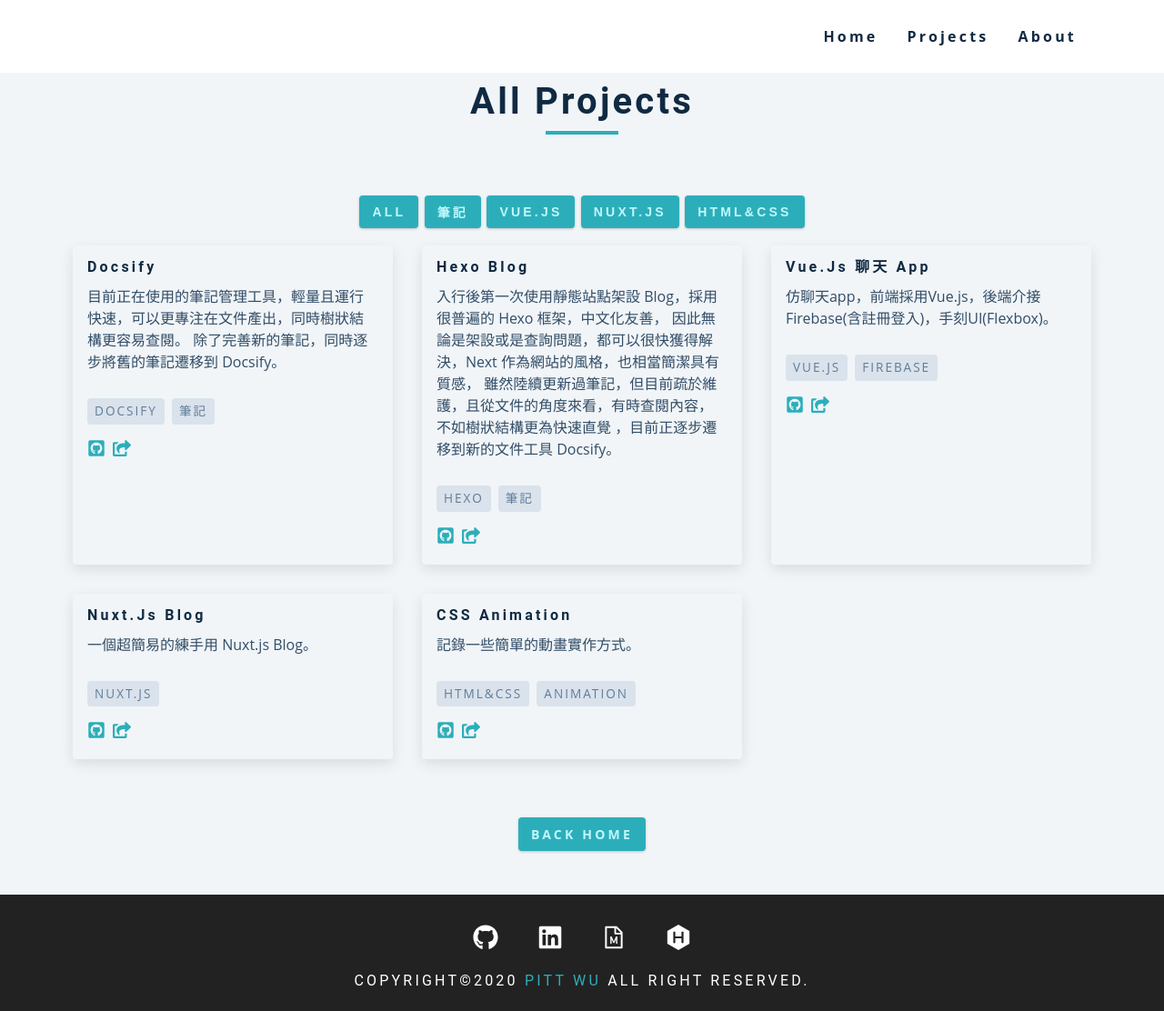
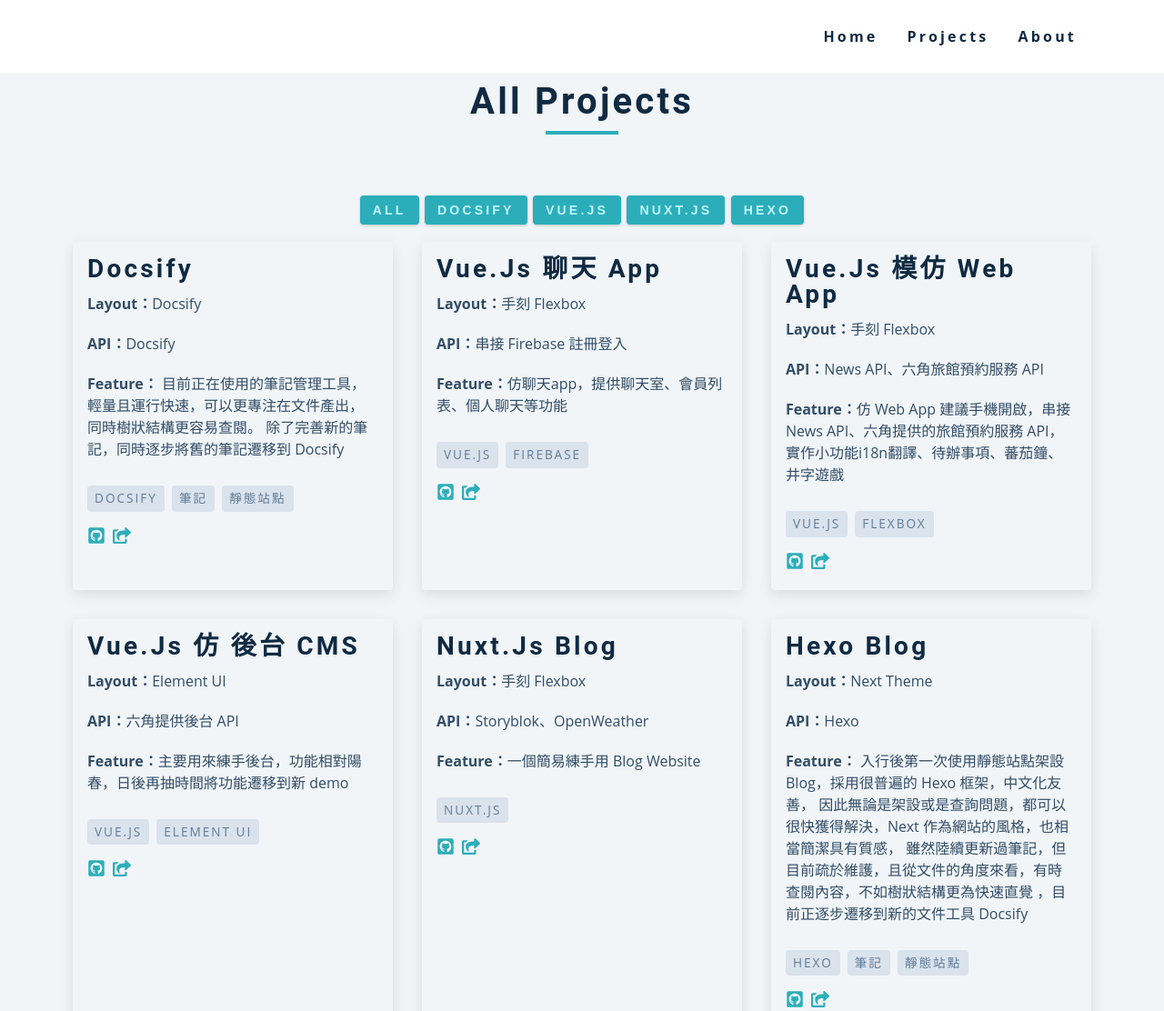
Before and after one commit to wuzhe0912/portfolio-app-gatsby, a Gatsby site: page /projects in a window 1280 px wide. Shown: the top 1112 px of the page at 91% size. Built offline with nearby package versions, Linux system fonts and the light colour scheme; Gatsby itself is replaced by a stand-in of ours.

Commit message:
[fix]：調整工作經驗欄位在小尺寸手機樣式，修改 about 的內容介紹 [featue]：添加舊專案到 Project 列表

```diff
--- a/src/constants/project-list.js
+++ b/src/constants/project-list.js
@@ -1,29 +1,52 @@
 export default [
   {
     id: 0,
-    tag: '筆記',
+    tag: 'Docsify',
     list: [
       {
-        title: "Docsify",
-        desc: `
-                目前正在使用的筆記管理工具，輕量且運行快速，可以更專注在文件產出，同時樹狀結構更容易查閱。
-                除了完善新的筆記，同時逐步將舊的筆記遷移到 Docsify。
-              `,
+        title: 'Docsify',
+        layout: 'Docsify',
+        api: 'Docsify',
+        feature: `
+                  目前正在使用的筆記管理工具，輕量且運行快速，可以更專注在文件產出，同時樹狀結構更容易查閱。
+                  除了完善新的筆記，同時逐步將舊的筆記遷移到 Docsify
+                `,
         github: 'https://github.com/wuzhe0912/docsify-note',
         link: 'https://docsify-pitt.netlify.app/',
-        tags: ['Docsify', '筆記'],
+        tags: ['Docsify', '筆記', '靜態站點'],
+      },
+    ],
+  },
+  {
+    id: 1,
+    tag: 'Vue.js',
+    list: [
+      {
+        title: 'Vue.js 聊天 App',
+        layout: '手刻 Flexbox',
+        api: '串接 Firebase 註冊登入',
+        feature: '仿聊天app，提供聊天室、會員列表、個人聊天等功能',
+        github: 'https://github.com/wuzhe0912/vue-firebase-chat',
+        link: 'https://vue-chat-6a66d.web.app/',
+        tags: ['Vue.js', 'Firebase'],
       },
       {
-        title: "Hexo Blog",
-        desc: `
-                入行後第一次使用靜態站點架設 Blog，採用很普遍的 Hexo 框架，中文化友善，
-                因此無論是架設或是查詢問題，都可以很快獲得解決，Next 作為網站的風格，也相當簡潔具有質感，
-                雖然陸續更新過筆記，但目前疏於維護，且從文件的角度來看，有時查閱內容，不如樹狀結構更為快速直覺
-                ，目前正逐步遷移到新的文件工具 Docsify。
-              `,
-        github: 'https://github.com/wuzhe0912/pittwu-blog',
-        link: 'https://pittwu-blog.netlify.app/',
-        tags: ['Hexo', '筆記'],
+        title: 'Vue.js 模仿 Web App',
+        layout: '手刻 Flexbox',
+        api: 'News API、六角旅館預約服務 API',
+        feature: '仿 Web App 建議手機開啟，串接 News API、六角提供的旅館預約服務 API，實作小功能i18n翻譯、待辦事項、蕃茄鐘、井字遊戲',
+        github: 'https://github.com/wuzhe0912/vue-tools-app',
+        link: 'https://vue-tools-app.netlify.app/',
+        tags: ['Vue.js', 'FlexBox'],
+      },
+      {
+        title: 'Vue.js 仿 後台 CMS',
+        layout: 'Element UI',
+        api: '六角提供後台 API',
+        feature: '主要用來練手後台，功能相對陽春，日後再抽時間將功能遷移到新 demo',
+        github: 'https://github.com/wuzhe0912/vue-shope-admin',
+        link: 'https://vue-shope-admin.netlify.app/',
+        tags: ['Vue.js', 'Element UI'],
       },
     ],
   },
@@ -32,47 +55,62 @@ export default [
   //   tag: 'JavaScript',
   //   list: [
   //     {
-  //       title: "Vanilla JS title",
+  //       title: 'Vanilla JS title',
   //       desc: `Vanilla JS desc`,
   //       github: '',
   //       link: 'https://www.oxxostudio.tw/articles/201908/js-array.html',
-  //       tags: ['JavaScript'],
-  //     },
-  //     {
-  //       title: "Vanilla JS title",
-  //       desc: `Vanilla JS desc`,
-  //       github: '',
-  //       link: '',
   //       tags: ['JavaScript'],
   //     },
   //   ],
   // },
   {
     id: 2,
-    tag: 'Vue.js',
+    tag: 'Nuxt.js',
     list: [
       {
-        title: "Vue.js 聊天 App",
-        desc: `仿聊天app，前端採用Vue.js，後端介接Firebase(含註冊登入)，手刻UI(Flexbox)。`,
-        github: 'https://github.com/wuzhe0912/vue-firebase-chat',
-        link: 'https://vue-chat-6a66d.web.app/',
-        tags: ['Vue.js', 'Firebase'],
+        title: 'Nuxt.js Blog',
+        layout: '手刻 Flexbox',
+        api: 'Storyblok、OpenWeather',
+        feature: '一個簡易練手用 Blog Website',
+        github: 'https://github.com/wuzhe0912/nuxt-blog',
+        link: 'https://activello-nuxt-blog.netlify.app',
+        tags: ['Nuxt.js'],
+      },
+    ],
+  },
+  {
+    id: 3,
+    tag: 'Hexo',
+    list: [
+      {
+        title: 'Hexo Blog',
+        layout: 'Next Theme',
+        api: 'Hexo',
+        feature: `
+                入行後第一次使用靜態站點架設 Blog，採用很普遍的 Hexo 框架，中文化友善，
+                因此無論是架設或是查詢問題，都可以很快獲得解決，Next 作為網站的風格，也相當簡潔具有質感，
+                雖然陸續更新過筆記，但目前疏於維護，且從文件的角度來看，有時查閱內容，不如樹狀結構更為快速直覺
+                ，目前正逐步遷移到新的文件工具 Docsify
+              `,
+        github: 'https://github.com/wuzhe0912/pittwu-blog',
+        link: 'https://pittwu-blog.netlify.app/',
+        tags: ['Hexo', '筆記', '靜態站點'],
       },
     ],
   },
   // {
-  //   id: 3,
+  //   id: 4,
   //   tag: 'D3.js',
   //   list: [
   //     {
-  //       title: "D3.js title",
+  //       title: 'D3.js title',
   //       desc: `D3.js desc`,
   //       github: '',
   //       link: '',
   //       tags: ['D3.js'],
   //     },
   //     {
-  //       title: "D3.js title",
+  //       title: 'D3.js title',
   //       desc: `D3.js desc`,
   //       github: '',
   //       link: '',
@@ -80,30 +118,17 @@ export default [
   //     },
   //   ],
   // },
-  {
-    id: 4,
-    tag: 'Nuxt.js',
-    list: [
-      {
-        title: "Nuxt.js Blog",
-        desc: `一個超簡易的練手用 Nuxt.js Blog。`,
-        github: 'https://github.com/wuzhe0912/nuxt-blog',
-        link: 'https://activello-nuxt-blog.netlify.app',
-        tags: ['Nuxt.js'],
-      },
-    ],
-  },
-  {
-    id: 5,
-    tag: 'HTML&CSS',
-    list: [
-      {
-        title: "CSS Animation",
-        desc: `記錄一些簡單的動畫實作方式。`,
-        github: 'https://github.com/wuzhe0912/animation-effect-demo',
-        link: 'https://animate-demo.netlify.app/',
-        tags: ['HTML&CSS', 'Animation'],
-      },
-    ],
-  },
+  // {
+  //   id: 5,
+  //   tag: 'HTML&CSS',
+  //   list: [
+  //     {
+  //       title: 'CSS Animation',
+  //       desc: `記錄一些簡單的動畫實作方式。`,
+  //       github: 'https://github.com/wuzhe0912/animation-effect-demo',
+  //       link: 'https://animate-demo.netlify.app/',
+  //       tags: ['HTML&CSS', 'Animation'],
+  //     },
+  //   ],
+  // },
 ]
--- a/src/css/main.css
+++ b/src/css/main.css
@@ -627,6 +627,18 @@ Jobs
   }
 }
 
+@media screen and (max-width: 992px) {
+  .job-btn {
+    font-size: 1rem;
+  }
+}
+
+@media screen and (max-width: 360px) {
+  .job-btn {
+    font-size: 0.8rem;
+  }
+}
+
 /*
 ===============
 Projects
--- a/src/pages/projects.js
+++ b/src/pages/projects.js
@@ -51,10 +51,21 @@ const ProjectsPage = () => {
       <article className="project-wrap">
         {
           filterList.map((node, index) => {
-            const { title, desc, tags, github, link } = node;
+            const { title, layout, api, feature, tags, github, link } = node;
             return <div key={index} className="project-card">
-              <h4>{title}</h4>
-              <p>{desc}</p>
+              <h3>{title}</h3>
+              <p>
+                <strong>Layout：</strong>
+                {layout}
+              </p>
+              <p>
+                <strong>API：</strong>
+                {api}
+              </p>
+              <p>
+                <strong>Feature：</strong>
+                {feature}
+              </p>
               <div className="about-stack">
                 {
                   tags.map((node, index) => {
```
Also changed, not shown: src/pages/about.js (+4 -5 lines).
